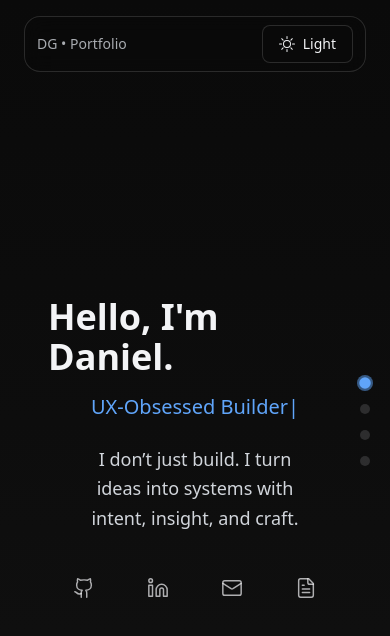
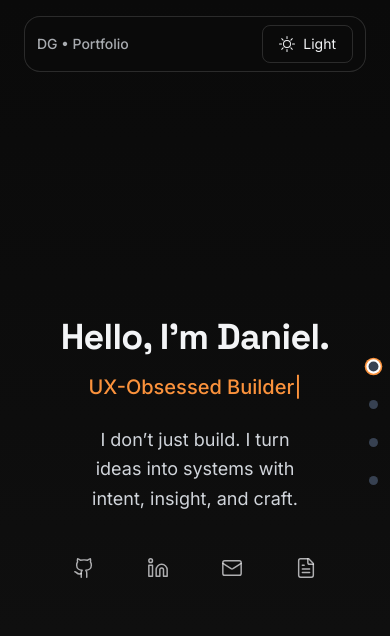
Before and after one commit to dgutensohn03/dg-portfolio, a React (Vite) app: page / in a window 390 px wide. Shown: the top 636 px of the page. Built offline with nearby package versions, Linux system fonts and the light colour scheme; the HTML template or start-up script is replaced by a standard one.

Commit message:
Deploy: update build and source

```diff
--- a/src/components/Footer.tsx
+++ b/src/components/Footer.tsx
@@ -6,26 +6,52 @@ export default function Footer() {
   const [isResumeOpen, setIsResumeOpen] = useState(false);
 
   const actions = [
-    { icon: <Github size={20} strokeWidth={1.6} />, label: "GitHub", action: () => window.open("https://github.com/dgutensohn03/", "_blank") },
-    { icon: <Linkedin size={20} strokeWidth={1.6} />, label: "LinkedIn", action: () => window.open("https://www.linkedin.com/in/daniel-gutensohn-a2860a71", "_blank") },
-    { icon: <Mail size={20} strokeWidth={1.6} />, label: "Email", action: () => (window.location.href = "mailto:dgutensohn@icloud.com") },
-    { icon: <FileText size={20} strokeWidth={1.6} />, label: "Resume", action: () => setIsResumeOpen(true) },
+    {
+      icon: <Github size={20} strokeWidth={1.6} />,
+      label: "GitHub",
+      action: () => window.open("https://github.com/dgutensohn03/", "_blank"),
+    },
+    {
+      icon: <Linkedin size={20} strokeWidth={1.6} />,
+      label: "LinkedIn",
+      action: () =>
+        window.open("https://www.linkedin.com/in/daniel-gutensohn-a2860a71", "_blank"),
+    },
+    {
+      icon: <Mail size={20} strokeWidth={1.6} />,
+      label: "Email",
+      action: () => (window.location.href = "mailto:dgutensohn@icloud.com"),
+    },
+    {
+      icon: <FileText size={20} strokeWidth={1.6} />,
+      label: "Resume",
+      action: () => setIsResumeOpen(true),
+    },
   ];
 
   return (
-    <footer className="w-full pb-6 pt-2 flex flex-col items-center text-center relative">
+    <footer className="w-full pb-6 pt-4 flex flex-col items-center text-center relative">
       <ResumeModal isOpen={isResumeOpen} onClose={() => setIsResumeOpen(false)} />
 
-      <div className="flex gap-5 mb-1">
+      {/* Icons */}
+      <div className="flex gap-5 mb-2">
         {actions.map(({ icon, label, action }, i) => (
           <button
             key={i}
             onClick={action}
+            aria-label={label}
+            title={label}
             className="relative group text-[var(--fg)]/70 hover:text-[var(--accent)]
-                       transition-colors duration-200 cursor-pointer p-2"
+                       transition-all duration-200 cursor-pointer p-2 rounded-lg
+                       hover:-translate-y-[2px] hover:drop-shadow-[0_0_6px_rgba(var(--accent-rgb),0.45)]"
           >
-            {/* ✅ Tooltip ABOVE with glass & smooth slide-down */}
-            <span className="ui-tooltip ui-tooltip--down left-1/2 -translate-x-1/2 bottom-full mb-1">
+            {/* ✅ Tooltip ABOVE — matches hero section style */}
+            <span
+              className="pointer-events-none absolute left-1/2 -translate-x-1/2 -mt-[30px] px-3 py-[3px] text-[11px]
+                         rounded-md backdrop-blur-md bg-[var(--glass)]/70 text-[var(--fg)]/85
+                         border border-[var(--hairline)] shadow-sm opacity-0
+                         group-hover:opacity-100 transition-opacity duration-200"
+            >
               {label}
             </span>
             {icon}
@@ -33,8 +59,10 @@ export default function Footer() {
         ))}
       </div>
 
-      <p className="text-[10px] text-[var(--muted)] opacity-50 mt-1 px-8">
-      *Demo links open in a secure external window and are provided strictly for demonstration purposes. All content remains the property of the respective clients.
+      {/* Disclaimer */}
+      <p className="text-[10px] text-[var(--muted)] opacity-60 mt-1 px-8 leading-snug max-w-lg">
+        *Demo links open in a secure external window and are provided strictly for demonstration
+        purposes. All content remains the property of the respective clients.
       </p>
     </footer>
   );
--- a/src/components/ResumeModal.tsx
+++ b/src/components/ResumeModal.tsx
@@ -28,14 +28,14 @@ export default function ResumeModal({ isOpen, onClose }: ResumeModalProps) {
         )}
 
         <iframe
-          src="https://docs.google.com/document/d/1pNjtAP6pkoGphC8RW4Vq3Z41L-wc9hr3PGGzFL8p4J0/preview"
+          src="https://docs.google.com/document/d/1ZnLTwhfNUJ_ser5COGP3ShULy8U2B7XN2mzyXjEgVu8/preview"
           className="w-full h-full"
           onLoad={() => setLoading(false)}
         ></iframe>
 
         <div className="absolute bottom-3 left-0 w-full flex justify-center">
           <a
-            href="https://docs.google.com/document/d/1pNjtAP6pkoGphC8RW4Vq3Z41L-wc9hr3PGGzFL8p4J0/export?format=pdf"
+            href="https://docs.google.com/document/d/1ZnLTwhfNUJ_ser5COGP3ShULy8U2B7XN2mzyXjEgVu8/export?format=pdf"
             target="_blank"
             rel="noopener noreferrer"
             className="px-4 py-2 glass border border-[var(--hairline)] rounded-lg hover:border-[var(--accent)] hover:text-[var(--accent)] transition inline-flex items-center gap-2"
--- a/src/components/SectionDots.tsx
+++ b/src/components/SectionDots.tsx
@@ -18,36 +18,29 @@ export default function SectionDots() {
   };
 
   return (
-    <div className="fixed top-1/2 -translate-y-1/2 right-5 flex flex-col gap-2.5 z-40 pointer-events-auto">
+    <div className="section-dots pointer-events-auto">
+      <ul>
         {sections.map((id) => {
           const isActive = active === id;
           return (
-          <div key={id} className="relative w-24 sm:w-28 h-4 flex items-center justify-end group">
-            {/* ✅ Glass Tooltip Label */}
-            <span
-              className={[
-                "ui-tooltip ui-tooltip--left",
-                "right-4 sm:right-5",
-                isActive ? "text-[var(--accent)]" : "text-[var(--fg)]/60",
-              ].join(" ")}
-            >
-              {id.charAt(0).toUpperCase() + id.slice(1)}
-            </span>
-
-            {/* ✅ Smaller Dot Size */}
+            <li key={id} className="dot-wrap group">
               <button
                 onClick={() => scrollToSection(id)}
                 aria-label={id}
                 className={[
-                "w-2.5 h-2.5 rounded-full transition-all duration-200 cursor-pointer",
+                  "dot transition-all duration-200 cursor-pointer",
                   isActive
-                  ? "bg-[var(--accent)] ring-2 ring-[var(--accent)]/50 scale-[1.15]"
-                  : "bg-[var(--hairline)] hover:bg-[var(--accent)]/70",
+                    ? "bg-[var(--dot-active)] scale-110 ring-[1.5px] ring-[var(--accent)] ring-offset-2 pulse-active"
+                    : "bg-[var(--dot)] hover:bg-[var(--dot-hover)]",
                 ].join(" ")}
               />
-          </div>
+              <span className="dot-tip opacity-0 group-hover:opacity-100 group-hover:translate-x-0">
+                {id.charAt(0).toUpperCase() + id.slice(1)}
+              </span>
+            </li>
           );
         })}
+      </ul>
     </div>
   );
 }
--- a/src/index.css
+++ b/src/index.css
@@ -1,89 +1,93 @@
+/* === FONT IMPORTS === */
+@import url('https://fonts.googleapis.com/css2?family=Space+Grotesk:wght@400;500;600;700&family=Inter:wght@400;500;600&family=Fira+Code:wght@400;500&display=swap');
 @import "tailwindcss";
 
 /* ------------------------------
-   Design tokens via CSS variables
+   Design Tokens via CSS variables
    ------------------------------ */
 :root {
+  /* Core Neutrals */
   --bg: #ffffff;
-  --fg: #111827;
-  --muted: #4b5563;
+  --fg: #1e293b;       /* slate-800 */
+  --muted: #475569;    /* slate-600 */
   --hairline: color-mix(in oklab, var(--fg) 12%, transparent);
 
-  --accent: #3b82f6;
-  --accent-weak: #60a5fa;
-  --accent-rgb: 59, 130, 246;
+  /* Warm Orange Accent */
+  --accent: #ea580c;       /* orange-600 */
+  --accent-weak: #fb923c;  /* orange-400 */
+  --accent-rgb: 234, 88, 12;
 
-  --grad-from: #ffffff;
+  /* Gradient Background (subtle neutral fade) */
+  --grad-from: #f9fafb;
   --grad-via: #f3f4f6;
   --grad-to: #e5e7eb;
+
+  /* Section-dot themed gray (light) */
+  --dot: #cbd5e1;
+  --dot-hover: #9ca3af;
+  --dot-active: var(--accent);
 }
 
 html.dark {
-  --bg: #0a0a0a;
+  --bg: #0b0b0b;
   --fg: #f3f4f6;
   --muted: #d1d5db;
   --hairline: color-mix(in oklab, var(--fg) 14%, transparent);
 
-  --accent: #60a5fa;
-  --accent-weak: #93c5fd;
-  --accent-rgb: 96, 165, 250;
+  --accent: #fb923c;       /* orange-400 glow in dark */
+  --accent-weak: #fdba74;  /* orange-300 */
+  --accent-rgb: 251, 146, 60;
 
   --grad-from: #0a0a0a;
   --grad-via: #0d0d0d;
   --grad-to: #111111;
+
+  /* Section-dot themed gray (dark) */
+  --dot: #374151;
+  --dot-hover: #6b7280;
+  --dot-active: var(--accent);
 }
 
-/* Global base */
+/* Global Base */
 html, body { height: 100%; }
-html { transition: color 300ms, background-color 300ms; }
 body {
   color: var(--fg);
   background: linear-gradient(to bottom, var(--grad-from), var(--grad-via), var(--grad-to));
-  transition: background-color 300ms, color 300ms, background 300ms;
+  transition: background 300ms, color 300ms;
   scroll-behavior: smooth;
-  overscroll-behavior: contain;
 }
 
-/* If you use the .section utility anywhere, keep it minimal to avoid layout drift */
-.section {
-  min-height: 100svh;
-  scroll-snap-align: start;
-}
-
-/* Tokens */
-.h-heading { color: var(--fg); }
-.h-muted  { color: var(--muted); }
-
-/* Glass */
-.glass {
-  backdrop-filter: blur(10px);
-  -webkit-backdrop-filter: blur(10px);
-  background-color: color-mix(in oklab, var(--bg) 45%, transparent);
-  border: 1px solid var(--hairline);
+/* Typography */
+html { font-family: "Inter", system-ui, sans-serif; }
+h1, h2, h3, h4, h5, h6 {
+  font-family: "Space Grotesk", "Inter", sans-serif;
+  letter-spacing: -0.02em;
 }
 
 /* Buttons */
 .btn {
-  @apply inline-flex items-center gap-2 px-4 py-2 rounded-lg transition-colors;
+  @apply inline-flex items-center gap-2 px-4 py-2 rounded-lg border transition-colors;
+  border-color: var(--hairline);
   color: var(--fg);
-  border: 1px solid var(--hairline);
-  background: color-mix(in oklab, var(--bg) 70%, transparent);
 }
 .btn:hover { border-color: var(--accent); color: var(--accent); }
 
 .btn-solid {
   @apply inline-flex items-center gap-2 px-4 py-2 rounded-lg transition-colors;
   background: var(--accent);
-  color: white;
+  color: #fff;
 }
-.btn-solid:hover { filter: brightness(1.08); }
+.btn-solid:hover { filter: brightness(1.1); }
 
-/* Project grid: avoid shadow clipping anywhere */
-.projects-wrap { overflow: visible; }
+/* Glass cards */
+.glass {
+  backdrop-filter: blur(12px);
+  -webkit-backdrop-filter: blur(12px);
+  background-color: color-mix(in oklab, var(--bg) 55%, transparent);
+  border: 1px solid var(--hairline);
+}
 
-/* ------------------------------
-   Right-side section dots
-   ------------------------------ */
+/* === Section Dots === */
 .section-dots {
   position: fixed;
   right: clamp(12px, 2vw, 28px);
@@ -94,72 +98,34 @@ body {
 .section-dots ul { display: flex; flex-direction: column; gap: 14px; }
 .dot-wrap { position: relative; }
 .section-dots .dot {
-  width: 10px; height: 10px; border-radius: 9999px;
-  background: color-mix(in oklab, var(--fg) 35%, transparent);
+  width: 9px; height: 9px; border-radius: 50%;
+  background: var(--dot);
   transition: transform 180ms, background-color 180ms, box-shadow 180ms;
-  cursor: pointer; display: inline-block;
+  cursor: pointer;
 }
 .section-dots .dot:hover {
-  transform: scale(1.15);
-  box-shadow: 0 0 0 6px color-mix(in oklab, var(--accent) 20%, transparent);
+  transform: scale(1.2);
+  background: var(--dot-hover);
 }
 .section-dots .dot.active {
-  background: var(--accent);
-  box-shadow: 0 0 0 8px color-mix(in oklab, var(--accent) 26%, transparent);
+  background: var(--dot-active);
+  box-shadow: 0 0 8px 2px rgba(var(--accent-rgb), 0.4);
 }
 .dot-tip {
-  position: absolute; top: 50%; right: 16px; transform: translate(0, -50%);
-  white-space: nowrap; padding: 4px 8px; border-radius: 8px; font-size: 12px; line-height: 1;
-  background: color-mix(in oklab, var(--bg) 92%, transparent);
+  position: absolute; top: 50%; right: 16px; transform: translate(0,-50%);
+  white-space: nowrap; padding: 4px 8px; border-radius: 8px;
+  font-size: 12px; line-height: 1;
+  background: color-mix(in oklab, var(--bg) 95%, transparent);
   border: 1px solid var(--hairline); color: var(--fg);
   pointer-events: none; opacity: 0; translate: 4px 0;
   transition: opacity 150ms, translate 150ms;
 }
 .dot-wrap:hover .dot-tip { opacity: 1; translate: 0 0; }
 
-/* 🔥 Pulse + Magnetic + Glow */
-@layer utilities {
-  @keyframes pulse-glow {
-    0%, 100% { transform: scale(1); box-shadow: 0 0 0 0 rgba(var(--accent-rgb), 0.35); }
-    50% { transform: scale(1.12); box-shadow: 0 0 10px 3px rgba(var(--accent-rgb), 0.55); }
-  }
-  .pulse-active { animation: pulse-glow 1.6s ease-in-out infinite; }
-
-  .mag-hover { transition: transform 0.2s ease-out; will-change: transform; }
-  .mag-hover:hover { transform: translateY(-2px) scale(1.04); }
-
-  .glow-active { position: relative; }
-  .glow-active::after {
-    content: ""; position: absolute; inset: -4px; border-radius: inherit;
-    box-shadow: 0 0 8px rgba(var(--accent-rgb), 0);
-    transition: box-shadow 0.25s ease;
-  }
-  .glow-on::after { box-shadow: 0 0 10px rgba(var(--accent-rgb), 0.6); }
-}
-
-/* ✅ Snap offsets controlled here (single source of truth) */
+/* === Snap Layout Utility === */
 [data-scroll-container] {
   scroll-snap-type: y mandatory;
   scroll-snap-stop: always;
-  scroll-padding-top: 60px;   /* navbar height */
-  scroll-padding-bottom: 70px;/* footer overlay breathing room */
+  scroll-padding-top: 60px;
+  scroll-padding-bottom: 70px;
 }
-
-/* === Tooltip Utility System === */
-.ui-tooltip {
-  @apply pointer-events-none absolute px-2 py-[2px] text-[11px] rounded-md
-         backdrop-blur-md bg-[var(--glass)]/70 text-[var(--fg)]/85
-         border border-[var(--hairline)] shadow-sm opacity-0
-         transition-all duration-200;
-}
-
-/* Directional Variants */
-.ui-tooltip--up {
-  @apply translate-y-1 group-hover:translate-y-0 group-hover:opacity-100;
-}
-.ui-tooltip--down {
-  @apply -translate-y-1 group-hover:translate-y-0 group-hover:opacity-100;
-}
-.ui-tooltip--left {
-  @apply translate-x-1 group-hover:translate-x-0 group-hover:opacity-100;
-}
--- /dev/null
+++ b/src/indexOLD.css
@@ -0,0 +1,165 @@
+@import "tailwindcss";
+
+/* ------------------------------
+   Design tokens via CSS variables
+   ------------------------------ */
+:root {
+  --bg: #ffffff;
+  --fg: #111827;
+  --muted: #4b5563;
+  --hairline: color-mix(in oklab, var(--fg) 12%, transparent);
+
+  --accent: #3b82f6;
+  --accent-weak: #60a5fa;
+  --accent-rgb: 59, 130, 246;
+
+  --grad-from: #ffffff;
+  --grad-via: #f3f4f6;
+  --grad-to: #e5e7eb;
+}
+
+html.dark {
+  --bg: #0a0a0a;
+  --fg: #f3f4f6;
+  --muted: #d1d5db;
+  --hairline: color-mix(in oklab, var(--fg) 14%, transparent);
+
+  --accent: #60a5fa;
+  --accent-weak: #93c5fd;
+  --accent-rgb: 96, 165, 250;
+
+  --grad-from: #0a0a0a;
+  --grad-via: #0d0d0d;
+  --grad-to: #111111;
+}
+
+/* Global base */
+html, body { height: 100%; }
+html { transition: color 300ms, background-color 300ms; }
+body {
+  color: var(--fg);
+  background: linear-gradient(to bottom, var(--grad-from), var(--grad-via), var(--grad-to));
+  transition: background-color 300ms, color 300ms, background 300ms;
+  scroll-behavior: smooth;
+  overscroll-behavior: contain;
+}
+
+/* If you use the .section utility anywhere, keep it minimal to avoid layout drift */
+.section {
+  min-height: 100svh;
+  scroll-snap-align: start;
+}
+
+/* Tokens */
+.h-heading { color: var(--fg); }
+.h-muted  { color: var(--muted); }
+
+/* Glass */
+.glass {
+  backdrop-filter: blur(10px);
+  -webkit-backdrop-filter: blur(10px);
+  background-color: color-mix(in oklab, var(--bg) 45%, transparent);
+  border: 1px solid var(--hairline);
+}
+
+/* Buttons */
+.btn {
+  @apply inline-flex items-center gap-2 px-4 py-2 rounded-lg transition-colors;
+  color: var(--fg);
+  border: 1px solid var(--hairline);
+  background: color-mix(in oklab, var(--bg) 70%, transparent);
+}
+.btn:hover { border-color: var(--accent); color: var(--accent); }
+
+.btn-solid {
+  @apply inline-flex items-center gap-2 px-4 py-2 rounded-lg transition-colors;
+  background: var(--accent);
+  color: white;
+}
+.btn-solid:hover { filter: brightness(1.08); }
+
+/* Project grid: avoid shadow clipping anywhere */
+.projects-wrap { overflow: visible; }
+
+/* ------------------------------
+   Right-side section dots
+   ------------------------------ */
+.section-dots {
+  position: fixed;
+  right: clamp(12px, 2vw, 28px);
+  top: 50%;
+  transform: translateY(-50%);
+  z-index: 50;
+}
+.section-dots ul { display: flex; flex-direction: column; gap: 14px; }
+.dot-wrap { position: relative; }
+.section-dots .dot {
+  width: 10px; height: 10px; border-radius: 9999px;
+  background: color-mix(in oklab, var(--fg) 35%, transparent);
+  transition: transform 180ms, background-color 180ms, box-shadow 180ms;
+  cursor: pointer; display: inline-block;
+}
+.section-dots .dot:hover {
+  transform: scale(1.15);
+  box-shadow: 0 0 0 6px color-mix(in oklab, var(--accent) 20%, transparent);
+}
+.section-dots .dot.active {
+  background: var(--accent);
+  box-shadow: 0 0 0 8px color-mix(in oklab, var(--accent) 26%, transparent);
+}
+.dot-tip {
+  position: absolute; top: 50%; right: 16px; transform: translate(0, -50%);
+  white-space: nowrap; padding: 4px 8px; border-radius: 8px; font-size: 12px; line-height: 1;
+  background: color-mix(in oklab, var(--bg) 92%, transparent);
+  border: 1px solid var(--hairline); color: var(--fg);
+  pointer-events: none; opacity: 0; translate: 4px 0;
+  transition: opacity 150ms, translate 150ms;
+}
+.dot-wrap:hover .dot-tip { opacity: 1; translate: 0 0; }
+
+/* 🔥 Pulse + Magnetic + Glow */
+@layer utilities {
+  @keyframes pulse-glow {
+    0%, 100% { transform: scale(1); box-shadow: 0 0 0 0 rgba(var(--accent-rgb), 0.35); }
+    50% { transform: scale(1.12); box-shadow: 0 0 10px 3px rgba(var(--accent-rgb), 0.55); }
+  }
+  .pulse-active { animation: pulse-glow 1.6s ease-in-out infinite; }
+
+  .mag-hover { transition: transform 0.2s ease-out; will-change: transform; }
+  .mag-hover:hover { transform: translateY(-2px) scale(1.04); }
+
+  .glow-active { position: relative; }
+  .glow-active::after {
+    content: ""; position: absolute; inset: -4px; border-radius: inherit;
+    box-shadow: 0 0 8px rgba(var(--accent-rgb), 0);
+    transition: box-shadow 0.25s ease;
+  }
+  .glow-on::after { box-shadow: 0 0 10px rgba(var(--accent-rgb), 0.6); }
+}
+
+/* ✅ Snap offsets controlled here (single source of truth) */
+[data-scroll-container] {
+  scroll-snap-type: y mandatory;
+  scroll-snap-stop: always;
+  scroll-padding-top: 60px;   /* navbar height */
+  scroll-padding-bottom: 70px;/* footer overlay breathing room */
+}
+
+/* === Tooltip Utility System === */
+.ui-tooltip {
+  @apply pointer-events-none absolute px-2 py-[2px] text-[11px] rounded-md
+         backdrop-blur-md bg-[var(--glass)]/70 text-[var(--fg)]/85
+         border border-[var(--hairline)] shadow-sm opacity-0
+         transition-all duration-200;
+}
+
+/* Directional Variants */
+.ui-tooltip--up {
+  @apply translate-y-1 group-hover:translate-y-0 group-hover:opacity-100;
+}
+.ui-tooltip--down {
+  @apply -translate-y-1 group-hover:translate-y-0 group-hover:opacity-100;
+}
+.ui-tooltip--left {
+  @apply translate-x-1 group-hover:translate-x-0 group-hover:opacity-100;
+}
--- a/tailwind.config.js
+++ b/tailwind.config.js
@@ -3,21 +3,26 @@ export default {
   darkMode: "class",
   extend: {
     fontFamily: {
-      sans: ['Inter', 'sans-serif'],
-      display: ['Space Grotesk', 'sans-serif'],
-      mono: ['Fira Code', 'monospace'], // for typed words
-    }
+      sans: ["Inter", "sans-serif"],
+      display: ["Space Grotesk", "sans-serif"],
+      mono: ["Fira Code", "monospace"],
+    },
   },
   content: ["./index.html", "./src/**/*.{js,ts,jsx,tsx}"],
   plugins: [
     function ({ addBase }) {
       addBase({
         ":root": {
-          "--brand-300": "#93c5fd",
-          "--brand-400": "#60a5fa",
-          "--brand-500": "#3b82f6",
+          "--brand-300": "#fdba74",
+          "--brand-400": "#fb923c",
+          "--brand-500": "#ea580c",
         },
-      })
+        "html.dark": {
+          "--brand-300": "#fb923c",
+          "--brand-400": "#f97316",
+          "--brand-500": "#ea580c",
+        },
+      });
     },
   ],
 };
```
Also changed, not shown: src/components/ProjectCard.tsx (+40 -7 lines), 2 other files (tests, documents, lock files or other folders). Lines whose indentation alone changed are shown as unchanged.
